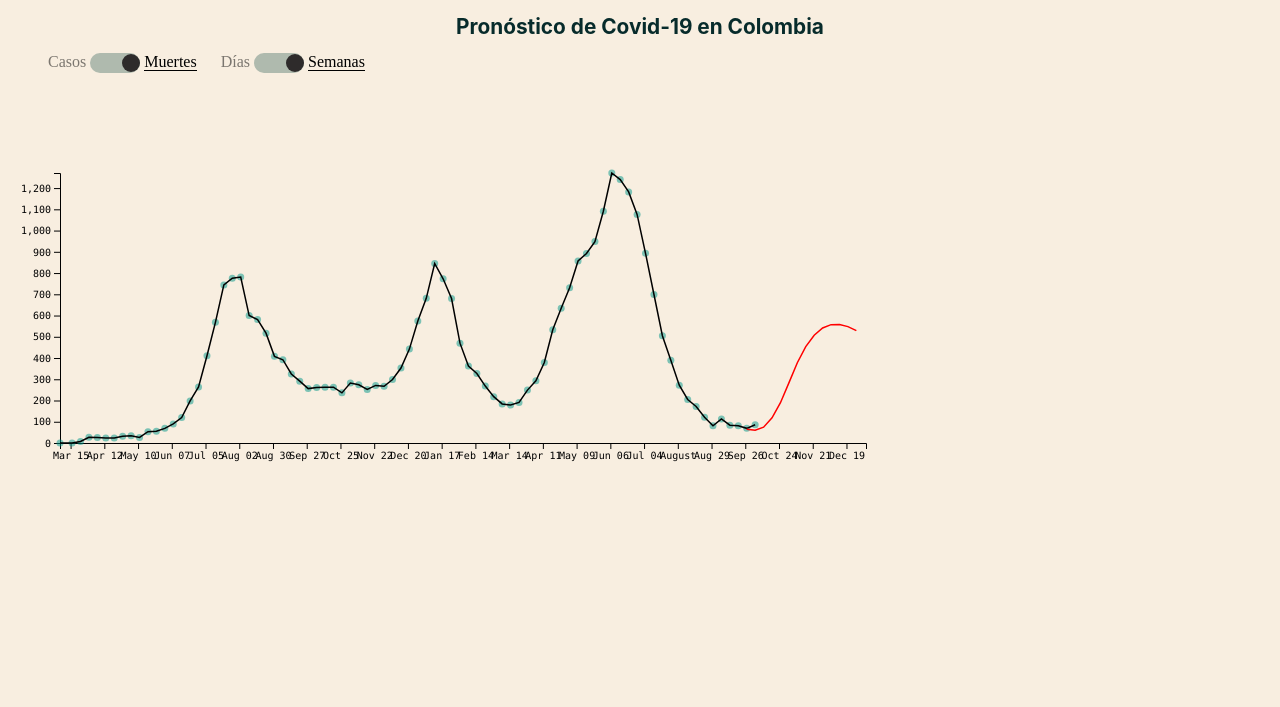
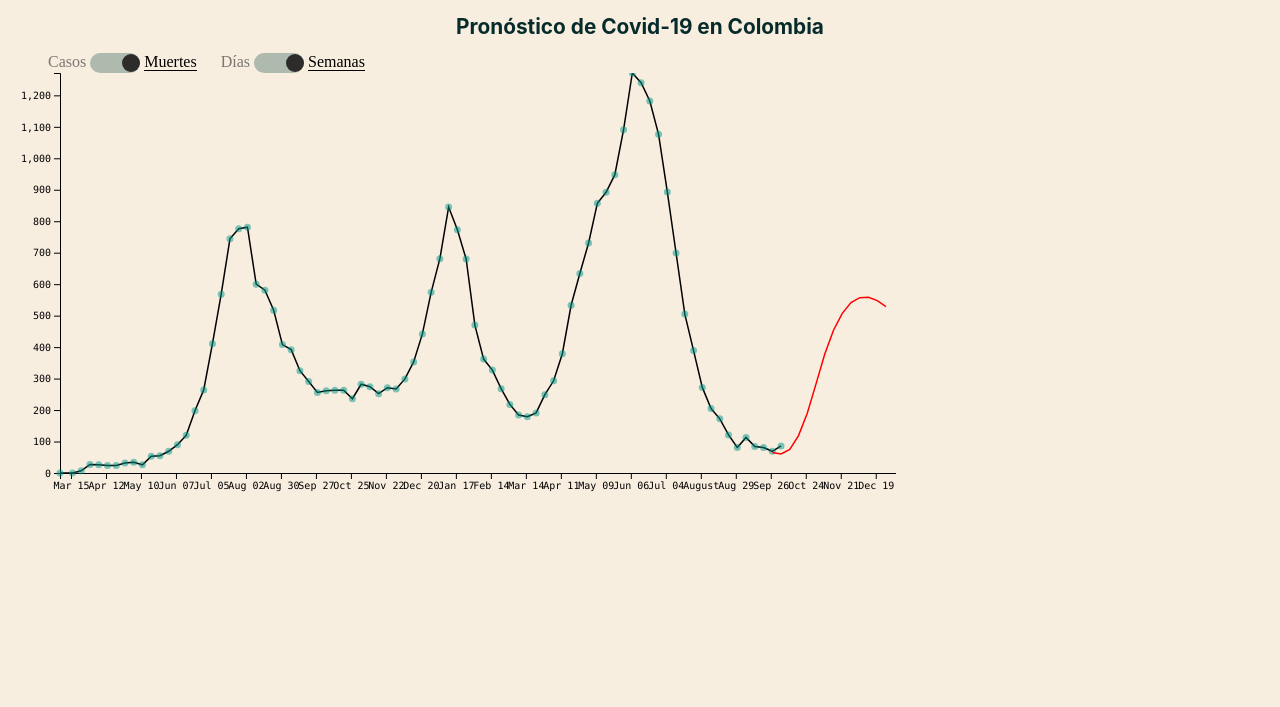
Before and after one commit to enflujo/colev-pronostico-covid19, a website built with webpack: page src/index.html in a window 1280 px wide. Shown: the top 707 px of the page. Built offline with nearby package versions, Linux system fonts and the light colour scheme.

Commit message:
🚧 avances

```diff
--- /dev/null
+++ b/src/componentes/Grafica.js
@@ -0,0 +1,40 @@
+import { select } from 'd3-selection';
+import { scaleTime, scaleLinear, line } from 'd3';
+
+export default class Grafica {
+  datos;
+  dims;
+  indicador = 'muertes';
+  resolucion = 'semanal';
+
+  constructor(contenedor) {
+    this.svg = select(contenedor).append('svg');
+    this.vis = this.svg.append('g').attr('class', 'visualizacionPrincipal');
+    this.linea = this.vis.append('path').attr('class', 'lineaPrincipal sinFondo');
+    this.ejeX = scaleTime();
+    this.ejeY = scaleLinear();
+  }
+
+  _posX = (d) => this.ejeX(d.fecha);
+  _posY = (d) => this.ejeY(d[this.indicador]);
+  _attrLinea = (grupo) => {
+    grupo
+      .attr('stroke-width', () => (this.resolucion === 'semanal' ? 1.5 : 0.5))
+      .attr('d', line().x(this._posX).y(this._posY));
+  };
+
+  conectarDatos(datos) {
+    this.datos = datos;
+    return this;
+  }
+
+  cambiarIndicador(indicador) {
+    this.indicador = indicador;
+    return this;
+  }
+
+  cambiarResolucion(resolucion) {
+    this.resolucion = resolucion;
+    return this;
+  }
+}
--- a/src/componentes/GraficaPrincipal.js
+++ b/src/componentes/GraficaPrincipal.js
@@ -1,36 +1,15 @@
-import { select, pointer } from 'd3-selection';
-import { scaleLinear, scaleTime } from 'd3-scale';
-import { axisBottom, axisLeft } from 'd3-axis';
-import { line } from 'd3-shape';
-import { bisector, max } from 'd3-array';
-import { timeWeek } from 'd3-time';
-import { transition } from 'd3-transition';
+import { pointer, axisBottom, axisLeft, line, bisector, max, timeWeek, transition } from 'd3';
+import Grafica from './Grafica';
 
-/**
- *
- */
-export default class GraficaPrincipal {
-  datos;
-  dims;
-  indicador = 'muertes';
-  resolucion = 'semanal';
-  /**
-   *
-   * @param {HTMLElement} contenedor Contenedor donde ubicar la gráfica.
-   */
+export default class GraficaPrincipal extends Grafica {
   constructor(contenedor) {
-    this.svg = select(contenedor).append('svg');
-    this.vis = this.svg.append('g').attr('class', 'visualizacionPrincipal');
+    super(contenedor);
+
     this.indicadorX = this.vis.append('g').attr('class', 'eje');
     this.indicadorY = this.vis.append('g').attr('class', 'eje');
     this.puntosCasos = this.vis.append('g').attr('class', 'puntos');
-    this.linea = this.vis.append('path').attr('class', 'lineaPrincipal sinFondo');
-    this.lineaPreliminar = this.vis.append('path').attr('class', 'lineaPreliminar sinFondo');
     this.lineaPronostico = this.vis.append('path').attr('class', 'lineaPronostico sinFondo');
     this.foco = this.vis.append('circle').attr('class', 'foco sinFondo').attr('r', 8.5);
-
-    this.ejeX = scaleTime();
-    this.ejeY = scaleLinear();
 
     this.areaInteraccion = this.vis
       .append('rect')
@@ -41,14 +20,8 @@ export default class GraficaPrincipal {
   }
 
   #interseccionX = bisector((d) => d.fecha).left;
-  #posX = (d) => this.ejeX(d.fecha);
-  #posY = (d) => this.ejeY(d[this.indicador]);
+
   #radioPuntos = () => (this.resolucion === 'semanal' ? 3.5 : 1.5);
-  #attrLinea = (grupo) => {
-    grupo
-      .attr('stroke-width', () => (this.resolucion === 'semanal' ? 1.5 : 0.5))
-      .attr('d', line().x(this.#posX).y(this.#posY));
-  };
 
   #sobreGrafica = (e) => {
     e.stopPropagation();
@@ -87,7 +60,6 @@ export default class GraficaPrincipal {
     }
 
     this.dims = dims;
-    // if (this.datos) this.dibujar();
     return this;
   }
 
@@ -115,10 +87,7 @@ export default class GraficaPrincipal {
     const datos2 = this.datos.intervalos[this.resolucion];
 
     this.linea.datum(datos).transition(transicion);
-    this.#attrLinea(this.linea);
-
-    // this.lineaPreliminar.datum(datos.preliminar).transition(transicion);
-    // this.#attrLinea(this.lineaPreliminar);
+    this._attrLinea(this.linea);
 
     if (this.indicador === 'muertes') {
       this.lineaPronostico
@@ -128,7 +97,7 @@ export default class GraficaPrincipal {
         .attr(
           'd',
           line()
-            .x(this.#posX)
+            .x(this._posX)
             .y((d) => this.ejeY(d.promedio))
         );
     } else {
@@ -143,12 +112,12 @@ export default class GraficaPrincipal {
           enter
             .append('circle')
             .attr('class', 'caso')
-            .attr('cx', this.#posX)
-            .attr('cy', this.#posY)
+            .attr('cx', this._posX)
+            .attr('cy', this._posY)
             .call((enter) => enter.transition(transicion).attr('r', this.#radioPuntos)),
         (update) =>
           update.call((update) =>
-            update.transition(transicion).attr('cx', this.#posX).attr('cy', this.#posY).attr('r', this.#radioPuntos)
+            update.transition(transicion).attr('cx', this._posX).attr('cy', this._posY).attr('r', this.#radioPuntos)
           ),
         (exit) =>
           exit.call((exit) =>
@@ -161,20 +130,4 @@ export default class GraficaPrincipal {
       );
     return this;
   }
-
-  conectarDatos(datos) {
-    this.datos = datos;
-    console.log(datos);
-    return this;
-  }
-
-  cambiarIndicador(indicador) {
-    this.indicador = indicador;
-    return this;
-  }
-
-  cambiarResolucion(resolucion) {
-    this.resolucion = resolucion;
-    return this;
-  }
 }
--- /dev/null
+++ b/src/componentes/Zoom.js
@@ -0,0 +1,35 @@
+import { transition, line } from 'd3';
+import Grafica from './Grafica';
+
+export default class Zoom extends Grafica {
+  constructor(contenedor) {
+    super(contenedor);
+  }
+
+  escalar(dims) {
+    const { ancho, alto } = dims;
+    this.svg.attr('width', ancho).attr('height', alto);
+    this.vis.attr('transform', `translate(${dims.izquierda},0)`);
+
+    if (this.datos) {
+      this.dibujar();
+    }
+
+    this.dims = dims;
+
+    return this;
+  }
+
+  dibujar(duracion = 200) {
+    const transicion = transition().duration(duracion);
+    const datos = this.datos.casos[this.resolucion];
+    console.log(datos);
+    this.linea
+      .datum(datos)
+      .transition(transicion)
+      .attr('stroke-width', () => (this.resolucion === 'semanal' ? 1.5 : 0.5))
+      .attr('d', line().x(this._posX).y(this._posY));
+
+    return this;
+  }
+}
--- a/src/index.js
+++ b/src/index.js
@@ -2,38 +2,58 @@ import './scss/estilos.scss';
 import { diferir } from './utilidades/ayudas';
 import componerDatos from './utilidades/componerDatos';
 import GraficaPrincipal from './componentes/GraficaPrincipal';
+import Zoom from './componentes/Zoom';
 
 const contenedorGrafica = document.getElementById('grafica');
+const contenedorZoom = document.getElementById('zoom');
+const grafica = new GraficaPrincipal(contenedorGrafica);
+const zoom = new Zoom(contenedorZoom);
 
-const grafica = new GraficaPrincipal(contenedorGrafica);
-console.log(grafica);
-const dims = { superior: 100, derecha: 30, inferior: 150, izquierda: 60 };
-dims.margenHorizontal = dims.derecha + dims.izquierda;
-dims.margenVertical = dims.superior + dims.inferior;
+const dims = {
+  principal: {
+    superior: 0,
+    derecha: 0,
+    inferior: 40,
+    izquierda: 60,
+  },
+  zoom: {
+    izquierda: 60,
+  },
+};
+dims.principal.margenHorizontal = dims.principal.derecha + dims.principal.izquierda;
+dims.principal.margenVertical = dims.principal.superior + dims.principal.inferior;
 
 const obtenerResolucion = () => (resolucionBtn.checked ? 'semanal' : 'diario');
 const obtenerIndicador = () => (indicadorBtn.checked ? 'muertes' : 'casos');
 
 function actualizarDimensiones() {
-  dims.ancho = contenedorGrafica.offsetWidth - dims.margenHorizontal;
-  dims.alto = contenedorGrafica.offsetHeight - dims.margenVertical;
-  grafica.escalar(dims);
+  dims.principal.ancho = contenedorGrafica.offsetWidth - dims.principal.margenHorizontal;
+  dims.principal.alto = contenedorGrafica.offsetHeight - dims.principal.margenVertical;
+  dims.zoom.ancho = contenedorZoom.offsetWidth - dims.principal.margenHorizontal;
+  dims.zoom.alto = contenedorZoom.offsetHeight;
+  grafica.escalar(dims.principal);
+  zoom.escalar(dims.zoom);
 }
 
 async function inicio() {
   const datos = await componerDatos();
-
+  const indicador = obtenerIndicador();
+  const resolucion = obtenerResolucion();
   grafica
-    .cambiarIndicador(obtenerIndicador())
-    .cambiarResolucion(obtenerResolucion())
+    .cambiarIndicador(indicador)
+    .cambiarResolucion(resolucion)
     .conectarDatos(datos)
     .actualizarEjeX()
     .actualizarEjeY();
+
+  zoom.cambiarIndicador().cambiarIndicador(indicador).cambiarResolucion(resolucion).conectarDatos(datos);
 
   dibujar();
 }
 
 function dibujar() {
+  grafica.dibujar();
+  zoom.dibujar();
   // const clip = grafica
   //   .append('defs')
   //   .append('svg:clipPath')
@@ -80,8 +100,6 @@ function dibujar() {
   /**
    * Linea de muertes
    */
-
-  grafica.dibujar();
 
   // grafica
   //   .selectAll('casos')
@@ -154,6 +172,7 @@ const opcionDias = document.getElementById('opcionDias');
 
 resolucionBtn.onchange = () => {
   grafica.cambiarResolucion(obtenerResolucion()).actualizarEjeY().dibujar(0);
+  zoom.cambiarResolucion(obtenerResolucion()).dibujar(0);
 
   if (resolucionBtn.checked) {
     opcionSemanas.classList.add('seleccionado');
@@ -176,6 +195,7 @@ opcionMuertes.onclick = () => {
 
 indicadorBtn.onchange = () => {
   grafica.cambiarIndicador(obtenerIndicador()).actualizarEjeY().dibujar();
+  zoom.cambiarIndicador(obtenerIndicador()).dibujar();
   if (indicadorBtn.checked) {
     opcionMuertes.classList.add('seleccionado');
     opcionCasos.classList.remove('seleccionado');
--- a/src/scss/pantallas/_base.scss
+++ b/src/scss/pantallas/_base.scss
@@ -8,7 +8,12 @@ body {
 
 #grafica {
   width: 95vw;
-  height: 65vh;
+  height: 55vh;
+}
+
+#zoom {
+  width: 95vw;
+  height: 10vh;
 }
 
 .switch {
--- a/src/scss/pantallas/_pantallasGrandes.scss
+++ b/src/scss/pantallas/_pantallasGrandes.scss
@@ -1,3 +1,4 @@
-#grafica {
+#grafica,
+#zoom {
   width: 70vw;
 }
--- a/src/utilidades/componerDatos.js
+++ b/src/utilidades/componerDatos.js
@@ -1,7 +1,7 @@
 import dayjs from 'dayjs';
 import UTC from 'dayjs/plugin/utc';
 import timezone from 'dayjs/plugin/timezone';
-import { csv as fetchCSV } from 'd3-fetch';
+import { csv as fetchCSV } from 'd3';
 import { esquemaIntervalos, esquemaCasos } from './esquemas';
 
 dayjs.extend(UTC);
```
Also changed, not shown: package.json (+11 -19 lines), 1 other file.
